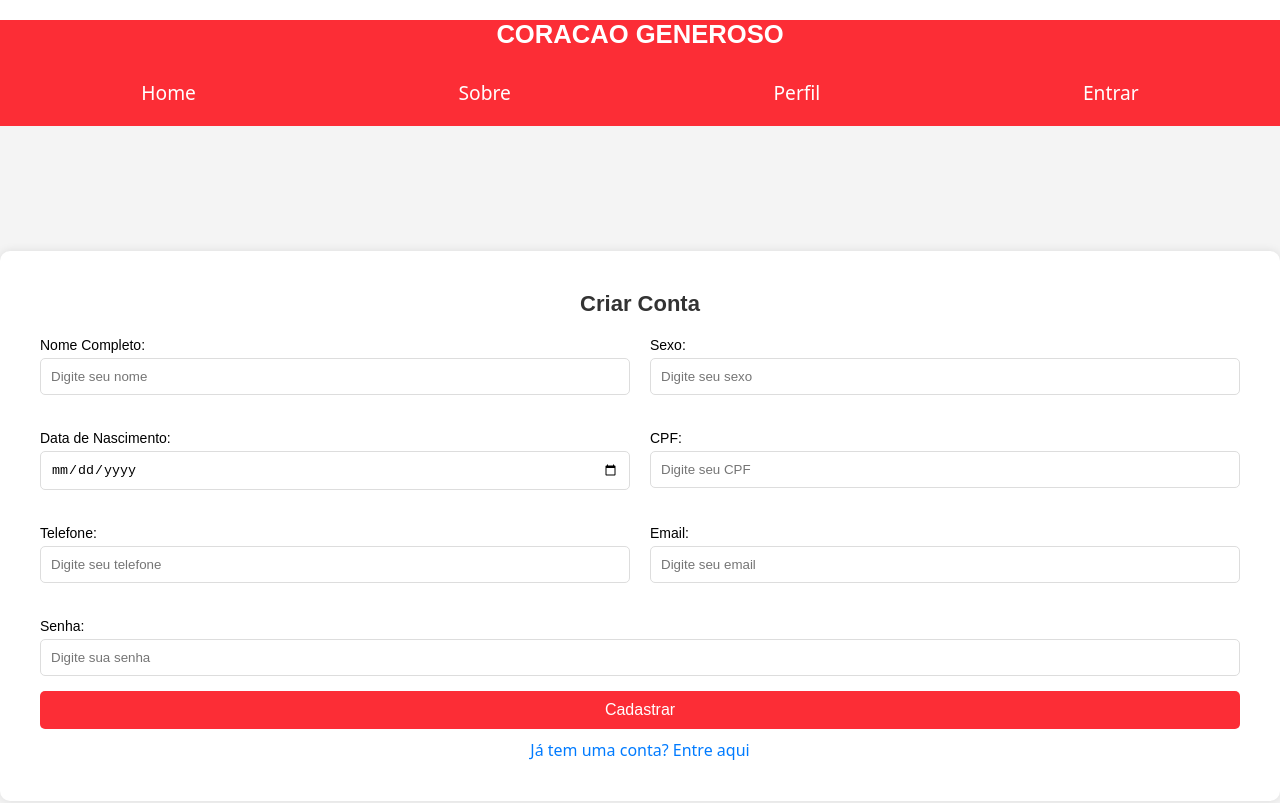
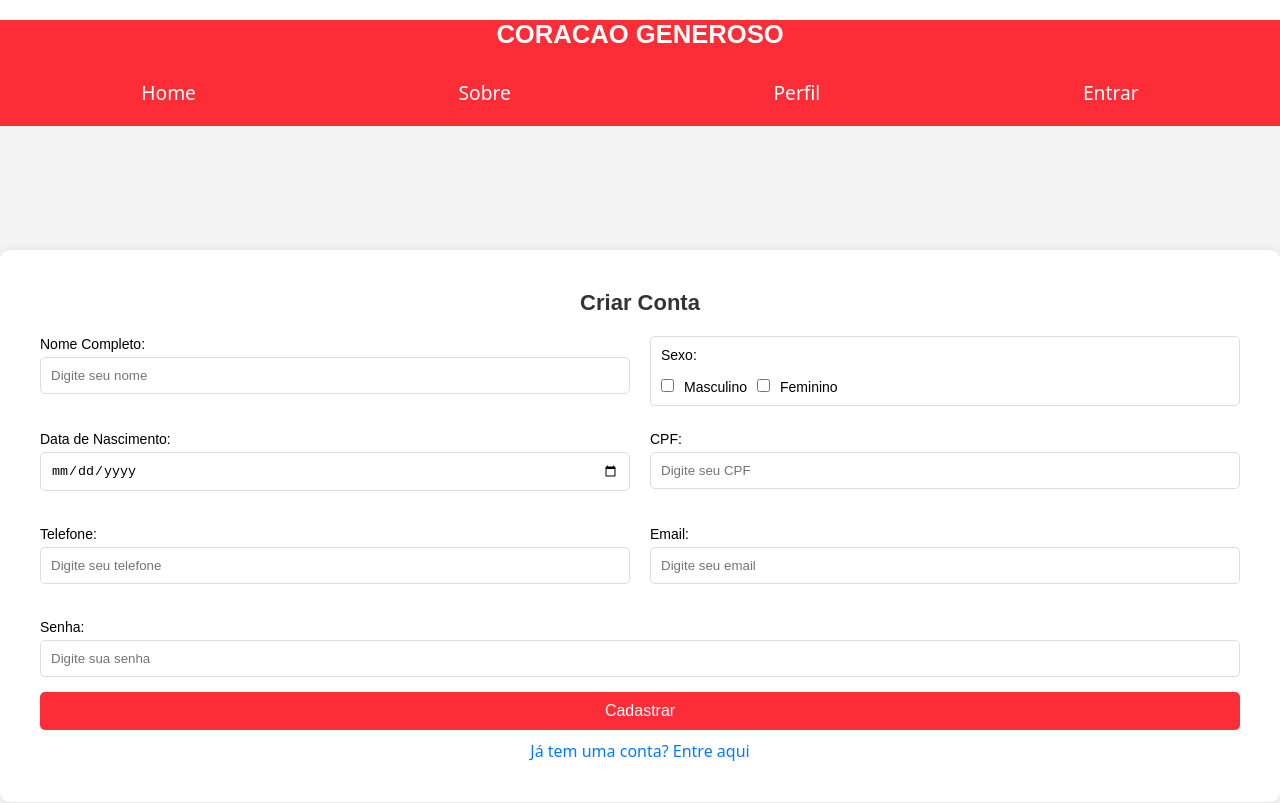
Before and after one commit to GabrielB53/coracaogeneroso, a React (Vite) app: page /Cadastro in a window 1280 px wide. Shown: the top 803 px of the page. Built offline with nearby package versions, Linux system fonts and the light colour scheme.

Commit message:
Coracaogeneroso

```diff
--- a/src/css/cadastro.css
+++ b/src/css/cadastro.css
@@ -73,6 +73,16 @@
     padding: 10px;
     border: 1px solid #ddd;
     border-radius: 5px;
+}
+.input-sexo {
+  width: 100%;
+  padding: 10px;
+  border: 1px solid #ddd;
+  border-radius: 5px;
+
+  display: block;
+    font-size: 14px;
+    margin-bottom: 5px;
 }
 
 .btn {
--- a/src/pages/Cadastro.jsx
+++ b/src/pages/Cadastro.jsx
@@ -230,10 +230,23 @@ export default function Cadastro() {
           <label htmlFor="nome">Nome Completo:</label>
           <input type="text" id="nome" name="nome" placeholder="Digite seu nome" required />
         </div>
-        <div className="input-grupo" style={{ flex: '1 1 45%' }}>
-          <label htmlFor="sexo">Sexo:</label>
-          <input type="text" id="sexo" name="sexo" placeholder="Digite seu sexo" required />
-        </div>
+
+        <div className="input-sexo" style={{ flex: '1 1 45%' }}>
+  <label htmlFor="sexo">Sexo:</label>
+  <div style={{ display: 'flex', gap: '10px' }}>
+    <div>
+      <br />
+      <input type="checkbox" id="masculino" name="sexo" value="Masculino" required style={{ marginRight: '10px' }} />
+      <label htmlFor="masculino">Masculino</label>
+    </div>
+    <div>
+      <br />
+      <input type="checkbox" id="feminino" name="sexo" value="Feminino" required style={{ marginRight: '10px' }} />
+      <label htmlFor="feminino">Feminino</label>
+    </div>
+  </div>
+</div>
+
         <div className="input-grupo" style={{ flex: '1 1 45%' }}>
           <label htmlFor="idade">Data de Nascimento:</label>
           <input type="date" id="data_nasci" name="idade" required />
```
